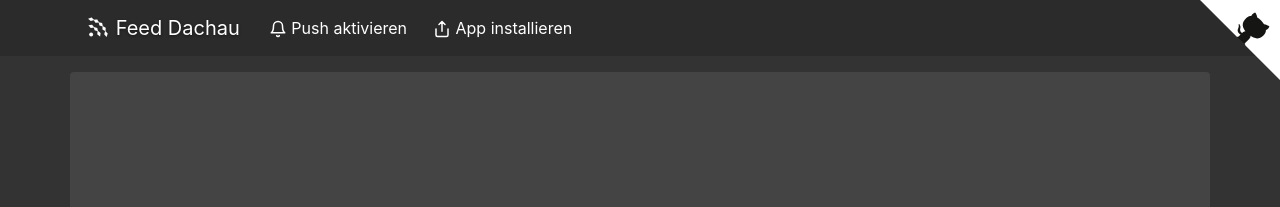
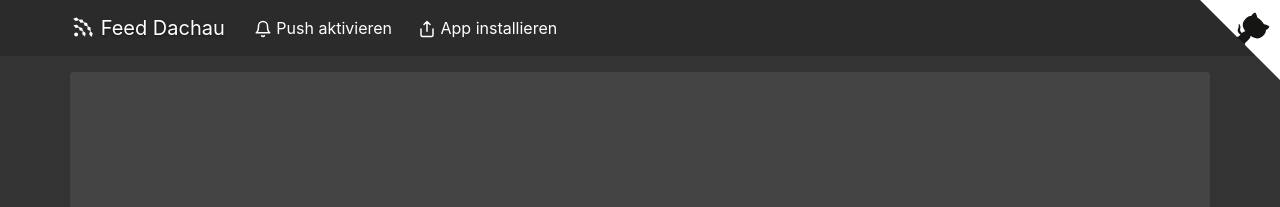
Before and after one commit to midzer/feed-dachau, a Jekyll site: the page built from index.md, in a window 1280 px wide. Shown: the top 207 px of the page. Built offline with Jekyll 4.4.1, drawn with Linux system fonts in a browser that asks for light colours.

Commit message:
adjust navbar buttons

```diff
--- a/_includes/header.html
+++ b/_includes/header.html
@@ -1,11 +1,13 @@
 <nav class="navbar navbar-dark bg-primary">
-  <div class="container">
+  <div class="container p-0">
     <a class="navbar-brand" href="/">{% include icon.html icon="feed-raute" %}{{ site.title }}</a>
-    <button id="push-btn" type="button" class="btn btn-primary" data-toggle="tooltip" data-placement="bottom" title="Push-Benachrichtigungen aktivieren" aria-label="Push-Benachrichtigungen aktivieren">
-      {% include icon.html icon="bell" %} Push aktivieren
-    </button>
-    <button id="install-app-trigger" type="button" class="btn btn-primary mr-auto" data-toggle="tooltip" data-placement="bottom" title="App auf den Startbildschirm installieren" aria-label="App auf den Startbildschirm installieren">
-      {% include icon.html icon="share" %} App installieren
-    </button>
+    <form class="form-inline mr-auto">
+      <button id="push-btn" type="button" class="btn btn-primary" data-toggle="tooltip" data-placement="bottom" title="Push-Benachrichtigungen aktivieren" aria-label="Push-Benachrichtigungen aktivieren">
+        {% include icon.html icon="bell" %} Push aktivieren
+      </button>
+      <button id="install-app-trigger" type="button" class="btn btn-primary" data-toggle="tooltip" data-placement="bottom" title="App auf den Startbildschirm installieren" aria-label="App auf den Startbildschirm installieren">
+        {% include icon.html icon="share" %} App installieren
+      </button>
+    </form>
   </div><!-- container -->
 </nav>
--- a/_sass/core/_install-app.scss
+++ b/_sass/core/_install-app.scss
@@ -85,14 +85,3 @@
     font-weight: bold;
     margin: 0 0 0.25rem;
 }
-
-form {
-    border: 1px solid #444;
-    border-radius: 5px;
-    box-shadow: 2px 2px 10px #bbbbbb20;
-    display: block;
-    max-width: 550px;
-    min-width: 300px;
-    padding: 1.25rem;
-    text-align: left;
-}
--- a/_sass/vendor/bootstrap/bootstrap.scss
+++ b/_sass/vendor/bootstrap/bootstrap.scss
@@ -15,7 +15,7 @@
 //@import "code";
 @import "grid";
 //@import "tables";
-//@import "forms";
+@import "forms";
 @import "buttons";
 //@import "transitions";
 //@import "dropdown";
```
